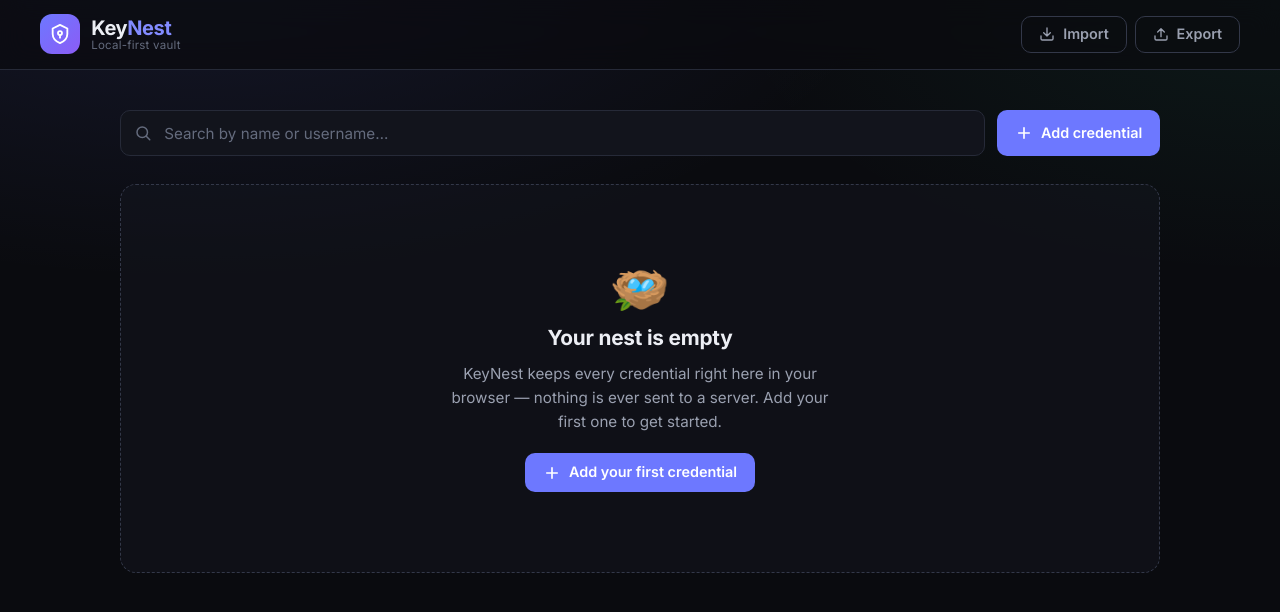
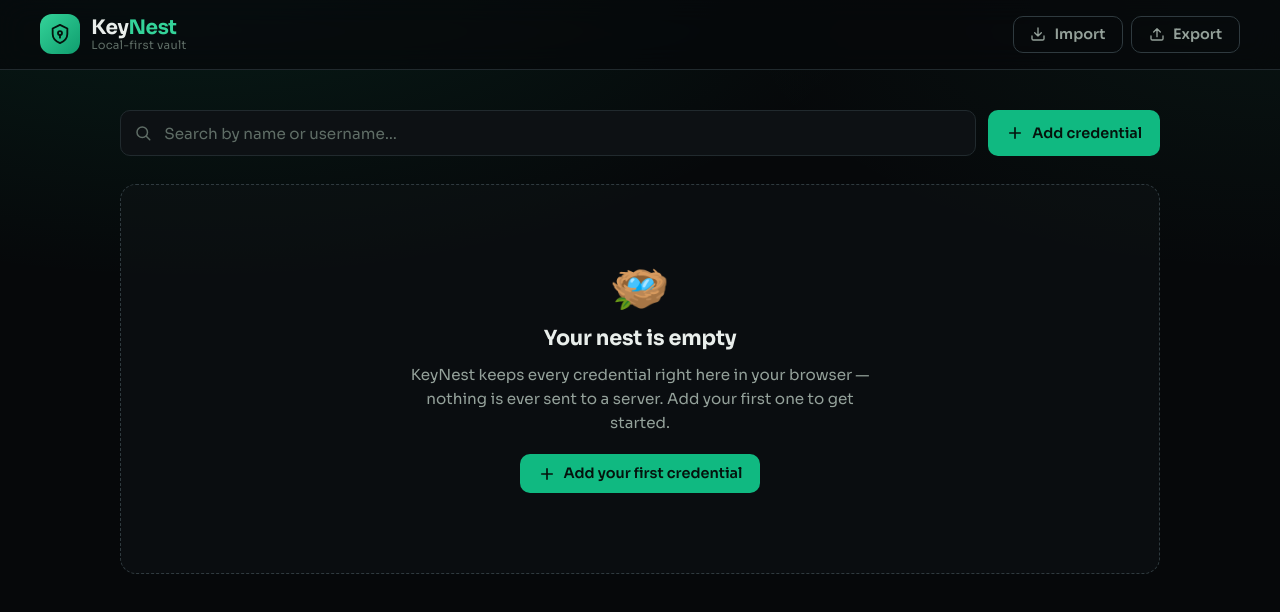
Before and after one commit to jobeljohny/keyNest, an Angular app: page / in a window 1280 px wide. Shown: the top 612 px of the page. Built offline with nearby package versions, Linux system fonts and the light colour scheme.

Commit message:
theme revamp

```diff
--- a/src/app/components/credential-card/credential-card.component.scss
+++ b/src/app/components/credential-card/credential-card.component.scss
@@ -36,7 +36,7 @@
   font-size: 1.05rem;
   color: var(--kn-accent-hover);
   background: var(--kn-accent-soft);
-  border: 1px solid rgba(109, 120, 255, 0.25);
+  border: 1px solid rgba(16, 185, 129, 0.25);
 }
 
 .card__id {
--- a/src/app/components/empty-state/empty-state.component.scss
+++ b/src/app/components/empty-state/empty-state.component.scss
@@ -7,7 +7,7 @@
   padding: clamp(2.5rem, 8vw, 5rem) 1.5rem;
   border: 1px dashed var(--kn-border-strong);
   border-radius: var(--kn-radius);
-  background: rgba(23, 26, 36, 0.4);
+  background: rgba(18, 23, 26, 0.4);
 }
 
 .empty__icon {
--- a/src/app/components/toast/toast.component.scss
+++ b/src/app/components/toast/toast.component.scss
@@ -65,7 +65,7 @@
 }
 
 .toast--error {
-  border-color: rgba(255, 92, 114, 0.45);
+  border-color: rgba(242, 100, 109, 0.45);
 }
 .toast--error .toast__icon {
   background: var(--kn-danger-soft);
--- a/src/app/components/topbar/topbar.component.scss
+++ b/src/app/components/topbar/topbar.component.scss
@@ -7,7 +7,7 @@
   justify-content: space-between;
   gap: 1rem;
   padding: 0.9rem clamp(1rem, 4vw, 2.5rem);
-  background: rgba(10, 11, 15, 0.7);
+  background: rgba(6, 8, 10, 0.7);
   border-bottom: 1px solid var(--kn-border);
   backdrop-filter: blur(14px);
 }
@@ -24,8 +24,8 @@
   width: 2.5rem;
   height: 2.5rem;
   border-radius: 12px;
-  color: #fff;
-  background: linear-gradient(135deg, var(--kn-accent), #8b5cf6);
+  color: var(--kn-accent-ink);
+  background: linear-gradient(135deg, var(--kn-accent-hover), #0f9d6e);
 }
 
 .brand__text {
--- a/src/styles.scss
+++ b/src/styles.scss
@@ -1,29 +1,36 @@
-@import url('https://fonts.googleapis.com/css2?family=Inter:wght@400;500;600;700&family=JetBrains+Mono:wght@400;500&display=swap');
+@import url('https://fonts.googleapis.com/css2?family=Sora:wght@400;500;600;700&family=JetBrains+Mono:wght@400;500&display=swap');
 
-/* global tokens + base styles (dark) */
+/* global tokens + base styles — black canvas, deep-emerald accent (dark only) */
 
 :root {
-  --kn-bg: #0a0b0f;
-  --kn-bg-elev: #12141c;
-  --kn-surface: #171a24;
-  --kn-surface-hover: #1d2130;
-  --kn-border: #262a38;
-  --kn-border-strong: #333849;
-  --kn-text: #eceef4;
-  --kn-text-muted: #9aa0b0;
-  --kn-text-faint: #646b7d;
+  /* canvas & elevated surfaces — near-black, faintly green-neutral so the
+     accent reads as belonging rather than pasted on */
+  --kn-bg: #06080a;
+  --kn-bg-elev: #0d1114;
+  --kn-surface: #12171a;
+  --kn-surface-hover: #182025;
+  --kn-border: #212a2e;
+  --kn-border-strong: #2f3a3f;
 
-  --kn-accent: #6d78ff;
-  --kn-accent-hover: #828bff;
-  --kn-accent-soft: rgba(109, 120, 255, 0.14);
+  --kn-text: #e9eeeb;
+  --kn-text-muted: #94a19a;
+  --kn-text-faint: #5f6d66;
 
-  --kn-danger: #ff5c72;
-  --kn-danger-soft: rgba(255, 92, 114, 0.14);
+  /* action / focus / selection — deep emerald (was indigo #6d78ff) */
+  --kn-accent: #10b981;
+  --kn-accent-hover: #34d399;
+  --kn-accent-soft: rgba(16, 185, 129, 0.14);
+  /* ink for text placed on the accent fill: dark, since emerald is light
+     enough that white would fail AA at body size */
+  --kn-accent-ink: #05130d;
+
+  --kn-danger: #f2646d;
+  --kn-danger-soft: rgba(242, 100, 109, 0.14);
   --kn-success: #34d399;
 
   --kn-radius: 16px;
   --kn-radius-sm: 10px;
-  --kn-shadow: 0 12px 40px -12px rgba(0, 0, 0, 0.6);
+  --kn-shadow: 0 12px 40px -12px rgba(0, 0, 0, 0.72);
 }
 
 * {
@@ -38,11 +45,11 @@ body {
 body {
   margin: 0;
   background:
-    radial-gradient(1200px 600px at 15% -10%, rgba(109, 120, 255, 0.12), transparent 60%),
-    radial-gradient(1000px 500px at 100% 0%, rgba(52, 211, 153, 0.07), transparent 55%),
+    radial-gradient(1200px 600px at 15% -10%, rgba(16, 185, 129, 0.13), transparent 60%),
+    radial-gradient(1000px 500px at 100% 0%, rgba(52, 211, 153, 0.06), transparent 55%),
     var(--kn-bg);
   color: var(--kn-text);
-  font-family: 'Inter', -apple-system, BlinkMacSystemFont, 'Segoe UI', Roboto, sans-serif;
+  font-family: 'Sora', -apple-system, BlinkMacSystemFont, 'Segoe UI', Roboto, sans-serif;
   -webkit-font-smoothing: antialiased;
   -moz-osx-font-smoothing: grayscale;
   min-height: 100vh;
@@ -101,7 +108,7 @@ body {
 
 .btn--primary {
   background: var(--kn-accent);
-  color: #fff;
+  color: var(--kn-accent-ink);
 }
 .btn--primary:hover {
   background: var(--kn-accent-hover);
```
Also changed, not shown: 2 other files (tests, documents, lock files or other folders).
